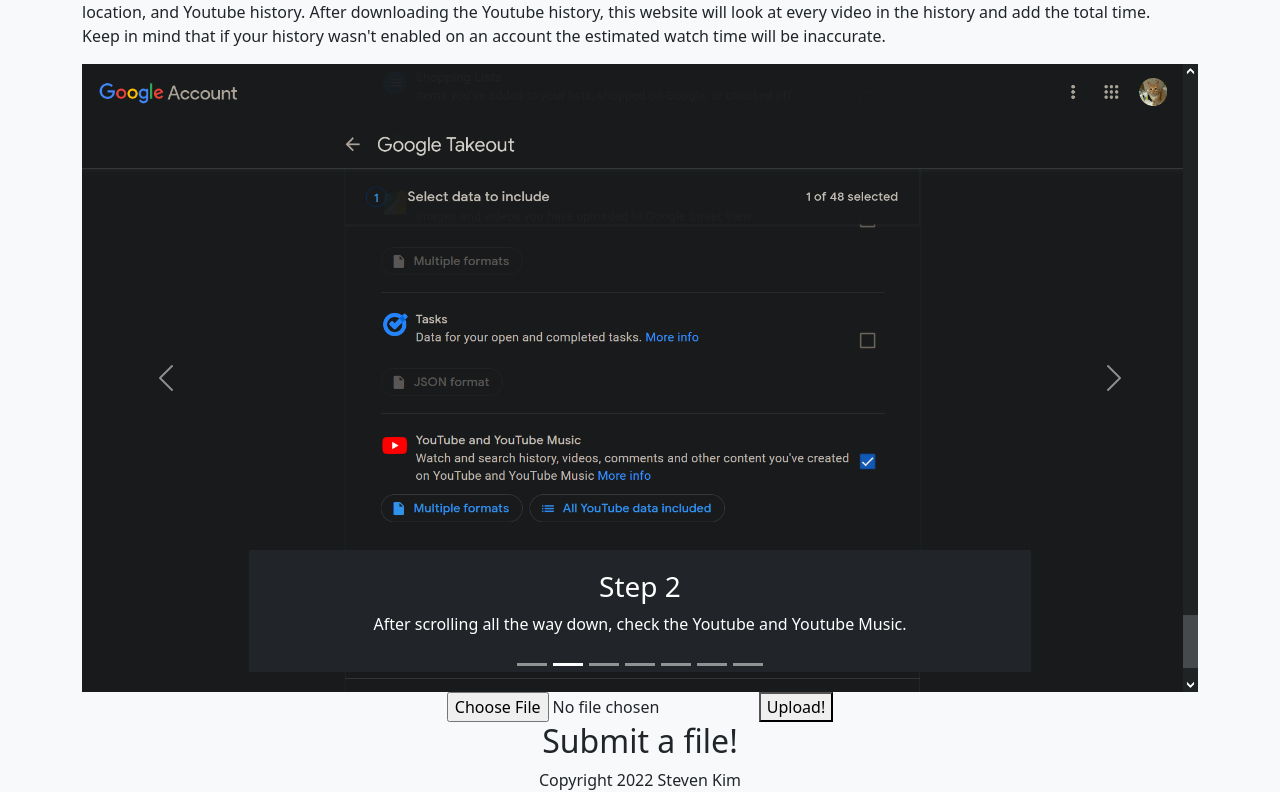
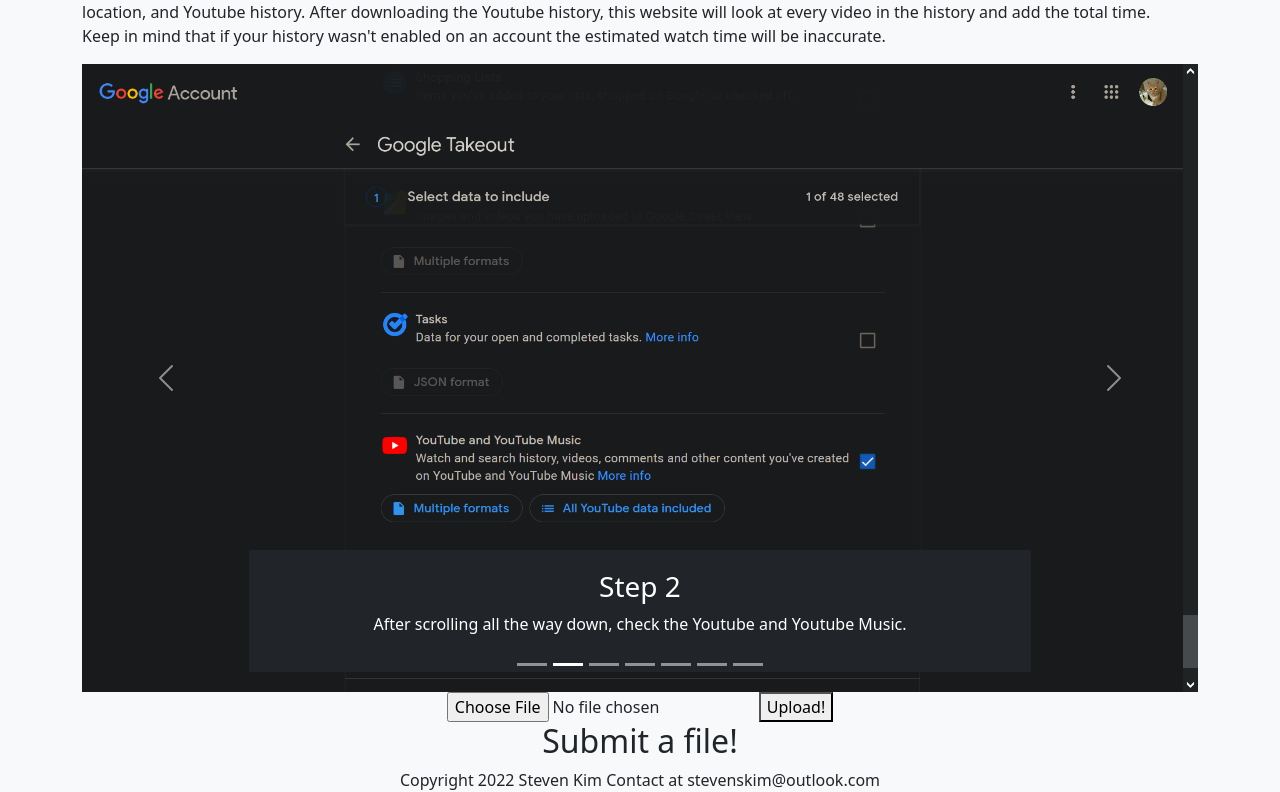
Before and after one commit to Seyvang/Seyvang.github.io, a React (Create React App) app: page / in a window 1280 px wide. Shown: the part 848-1640 px from the top of the page. Built offline with nearby package versions, Linux system fonts and the light colour scheme; no server answers.

Commit message:
Changed proxy location and copyright info

```diff
--- a/package.json
+++ b/package.json
@@ -1,4 +1,5 @@
 {
+  "homepage": "https://seyvang.github.io/",
   "name": "youtube_history",
   "version": "0.1.0",
   "private": true,
@@ -40,6 +41,6 @@
       "last 1 safari version"
     ]
   },
-  "proxy": "http://localhost:5000"
+  "proxy": "https://seyvang-youtube-backend.herokuapp.com/"
 
 }
--- a/src/Component/Footer.js
+++ b/src/Component/Footer.js
@@ -17,7 +17,7 @@
 
     return (
         <Container className="d-flex flex-column justify-content-center">
-            <footer className='text-center'>Copyright 2022 Steven Kim</footer>
+            <footer className='text-center'>Copyright 2022 Steven Kim Contact at stevenskim@outlook.com</footer>
         </Container>
     )
 }
```
